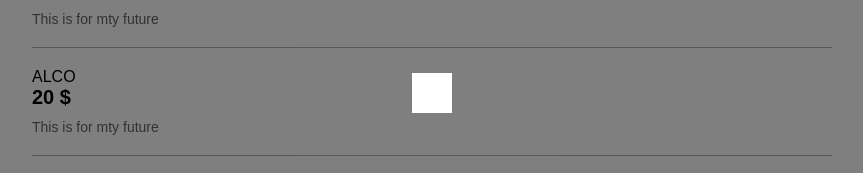
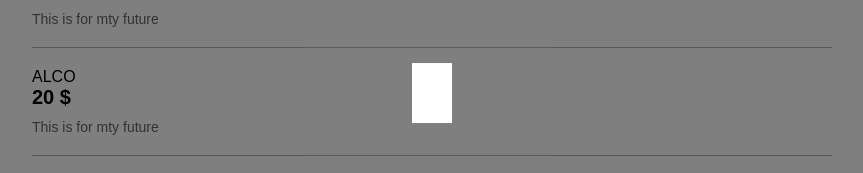
Before and after one commit to MappariChan/App-for-check, a React (Create React App) app in the folder frontend/: page / in a window 1280 px wide. Both pictures are taken after a click on the element 640 px from the left and 192 px from the top of the page. Shown: the part 307-480 px from the top of the page, without its empty margins (208-1071 px from the left). Built offline with nearby package versions, Linux system fonts and the light colour scheme.

Commit message:
Small fix

```diff
--- a/frontend/src/components/CheckModal/CheckModal.js
+++ b/frontend/src/components/CheckModal/CheckModal.js
@@ -1,7 +1,10 @@
 import classes from "./CheckModal.module.css";
 
-const CheckModal = ({ close }) => {
-  return <div onClick={close} className={classes.modal}></div>;
+const CheckModal = ({ close, checkTitle, checkNumber }) => {
+  return <div onClick={close} className={classes.modal}>
+    <h2>{checkTitle}</h2>
+    <p>{checkNumber}</p>
+  </div>;
 };
 
 export default CheckModal;
```
Also changed, not shown: frontend/src/pages/Checks.js (line endings or trailing spaces).
